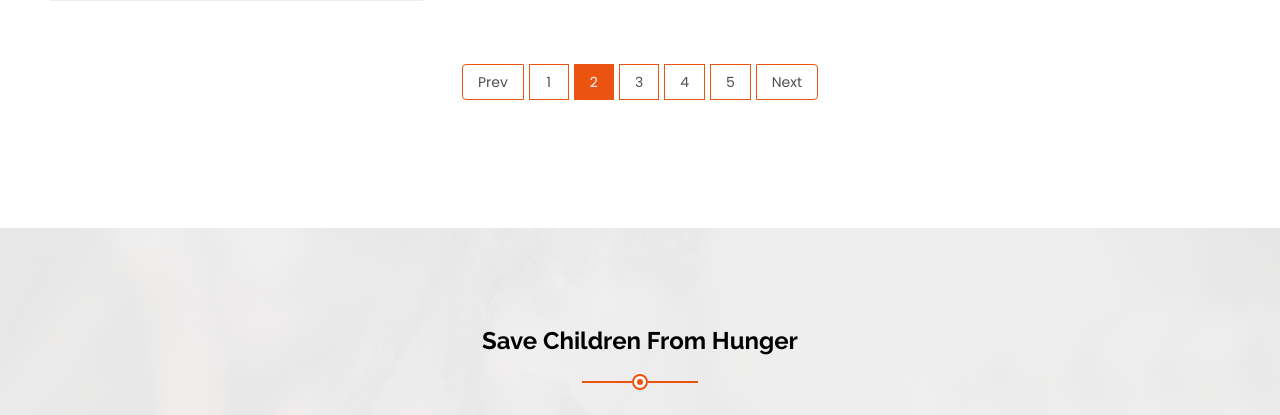
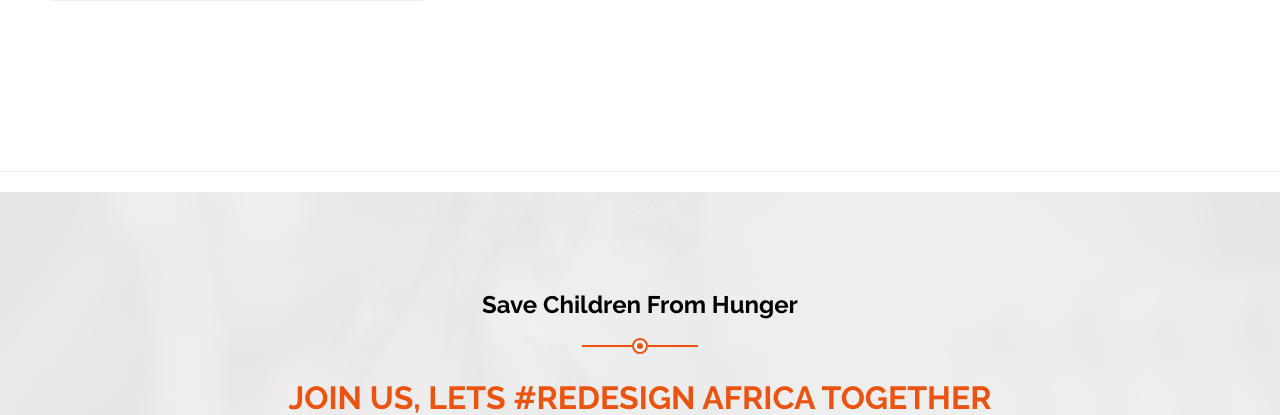
Before and after one commit to BolajiAyodeji/Techne-Republic, a PHP site: page /causes.php in a window 1280 px wide. Shown: the part 1951-2366 px from the top of the page. Run offline with PHP 8.4, Linux system fonts and the light colour scheme; some libraries are stand-ins or nearby versions.

Commit message:
Removed pagnition

```diff
--- a/causes.php
+++ b/causes.php
@@ -183,26 +183,11 @@ include 'inc/nav.php'
 	              </div>
 	            </div>
 	          </div>
-
-	          <div class="col-sm-12">
-	          	<!--Pagination-->
-	            <div class="pager-outer clearfix text-center mt_30 mb_0">
-	                <ul class="pagination mb_0">
-	                    <li><a href="#">Prev</a></li>
-	                    <li><a href="#">1</a></li>
-	                    <li class="active"><a href="#">2</a></li>
-	                    <li><a href="#">3</a></li>
-	                    <li><a href="#">4</a></li>
-	                    <li><a href="#">5</a></li>
-	                    <li><a href="#">Next</a></li>
-	                </ul>
-	            </div>
-	          </div>
 	        </div>
 		</div>
 </div>
 	</section>
-
+<hr />
 
 	<section class="overlay-white sec-padding parallax-section">
 		<div class="container">
```
